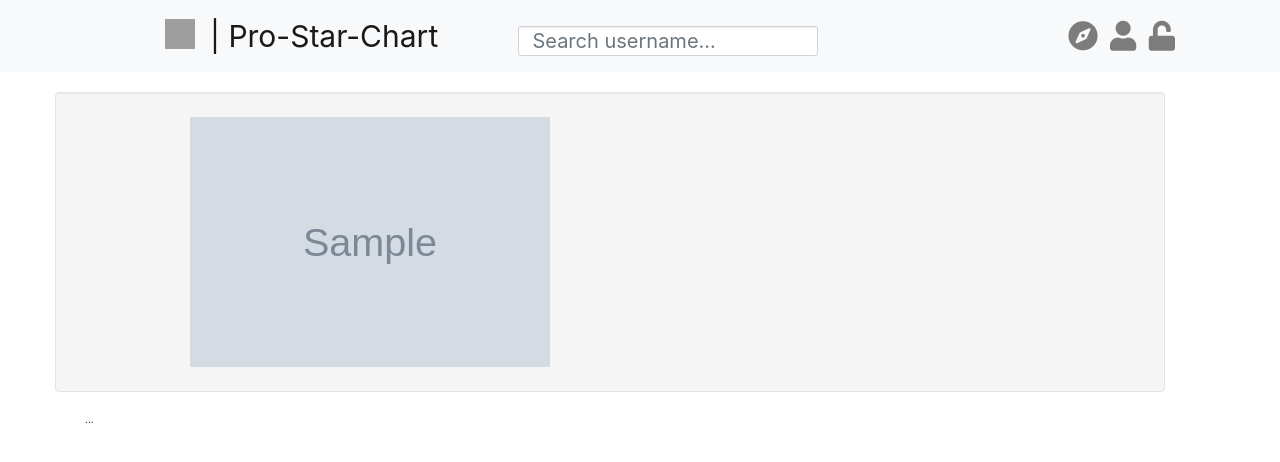
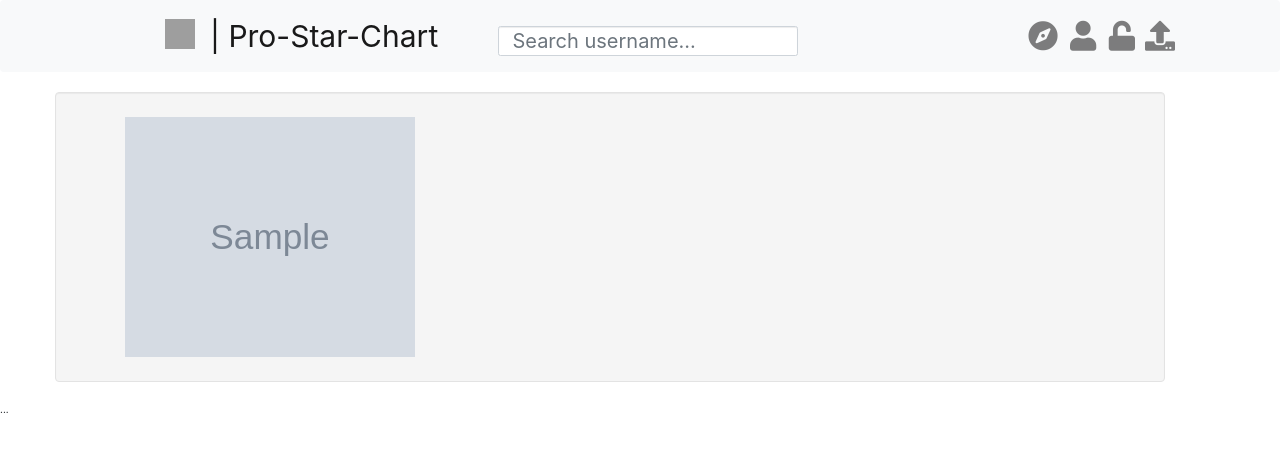
Before and after one commit to probantan/Insta, a Django app: page /all/ in a window 1280 px wide. Shown: the top 462 px of the page. Run offline with Django 3.2, Linux system fonts and the light colour scheme; a user stored in the database is signed in; tables that the repository leaves empty hold one stand-in row (values such as "Sample post"); grey boxes marked "Sample" are stand-in pictures; some libraries are stand-ins or nearby versions; grey boxes are pictures that could not be loaded.

Commit message:
ade some changes to in my models

```diff
--- a/Insta/templates/all.html
+++ b/Insta/templates/all.html
@@ -3,14 +3,16 @@
 {% block content %}
 {{ block.super }}
   <div class="container">
-  <div class="well" style="width:100%;position:relative;left:-30px;height:600 ;background-color:gostwhite;">
+  <div class="well" style="width:100%;position:relative;left:-30px;height:100%; ;background-color:whitesmoke">
 
     <div class="row">
       {% for ph in all_pics %}
-      <div class="col-4 m-2">
-        <img style="width:360px;;height:250px;position:relative;left:110px;float:left;"src="{{ph.image.url}}" alt="" >
+      <div>
+        <img style="width:300px;;height:250px;position:relative;left:60px;float:left; padding:5px;"src="{{ph.image.url}}" alt="" >
       </div>
       {% endfor %}
     </div>
   </div>
+</div>
+
 {% endblock %}
--- a/Insta/templates/comment.html
+++ b/Insta/templates/comment.html
@@ -1,9 +1,9 @@
 {% extends 'base.html' %}
 {% load bootstrap3 %}
 {% block content %}
-<div class="container " style="background-color:ghostwhite;width:400px;height:150px;">
+<div class="container " style="background-color:gainsboro;width:500px;height:150px;">
   <form  method="post">
-    {% csrf_token %} {% bootstrap_form comment_form %}
+    {% csrf_token %} {% bootstrap_form comment_form%}
       <input type="submit" class="btn btn-primary" value="Post">
   </form>
   <hr>
--- a/Insta/templates/navbar.html
+++ b/Insta/templates/navbar.html
@@ -24,14 +24,17 @@
         </li>
 
         <li class="nav-item mx-1">
-          <a class="nav-link" href="{% url 'profile' %}"title="request.user"><i class="fa fa-user "></i></a>
+          <a class="nav-link" href="{% url 'profile' %}"title="profile"><i class="fa fa-user "></i></a>
         </li>
 
         <li class="nav-item">
           <a class="nav-link" href="/logout" title="Logout"><i class="fa fa-unlock "></i></a>
 
         </li>
+        <li class="nav-item">
+          <a class="nav-link" href="{% url 'post' %}" title="upload a photo"><i class="fas fa-upload"></i></a>
 
+        </li>
       </ul>
 
      </div>
--- a/Insta/templates/post.html
+++ b/Insta/templates/post.html
@@ -2,7 +2,7 @@
  {% load bootstrap3 %}
 {% block content %}
 
-<div class="container" style=" width:350px; background-color:ghostwhite">
+<div class="container" style=" width:500px; background-color:gainsboro">
   <form action="{% url 'post' %}" method="POST" enctype="multipart/form-data">
     {% csrf_token %} {% bootstrap_form post_form %}
     <input type="submit" class="btn btn-primary btn-lg" value="Post">
--- a/Insta/views.py
+++ b/Insta/views.py
@@ -60,7 +60,7 @@ def all(request):
 @login_required(login_url='/accounts/login/')
 def post(request):
     current_user = request.user
-    profile =get_object_or_404(Profile)
+    profile =get_object_or_404(Profile,id=1)
     post_form= PostForm()
     if request.method == 'POST':
         form = PostForm(request.POST, request.FILES )
```
Also changed, not shown: Insta/templates/home.html (+3 -4 lines), media/Images/Ex_1_ZLByM6I.jpg (added), media/Images/Ex_1_hwRjMSg.jpg (added), media/Images/ex1.jpg (added).
